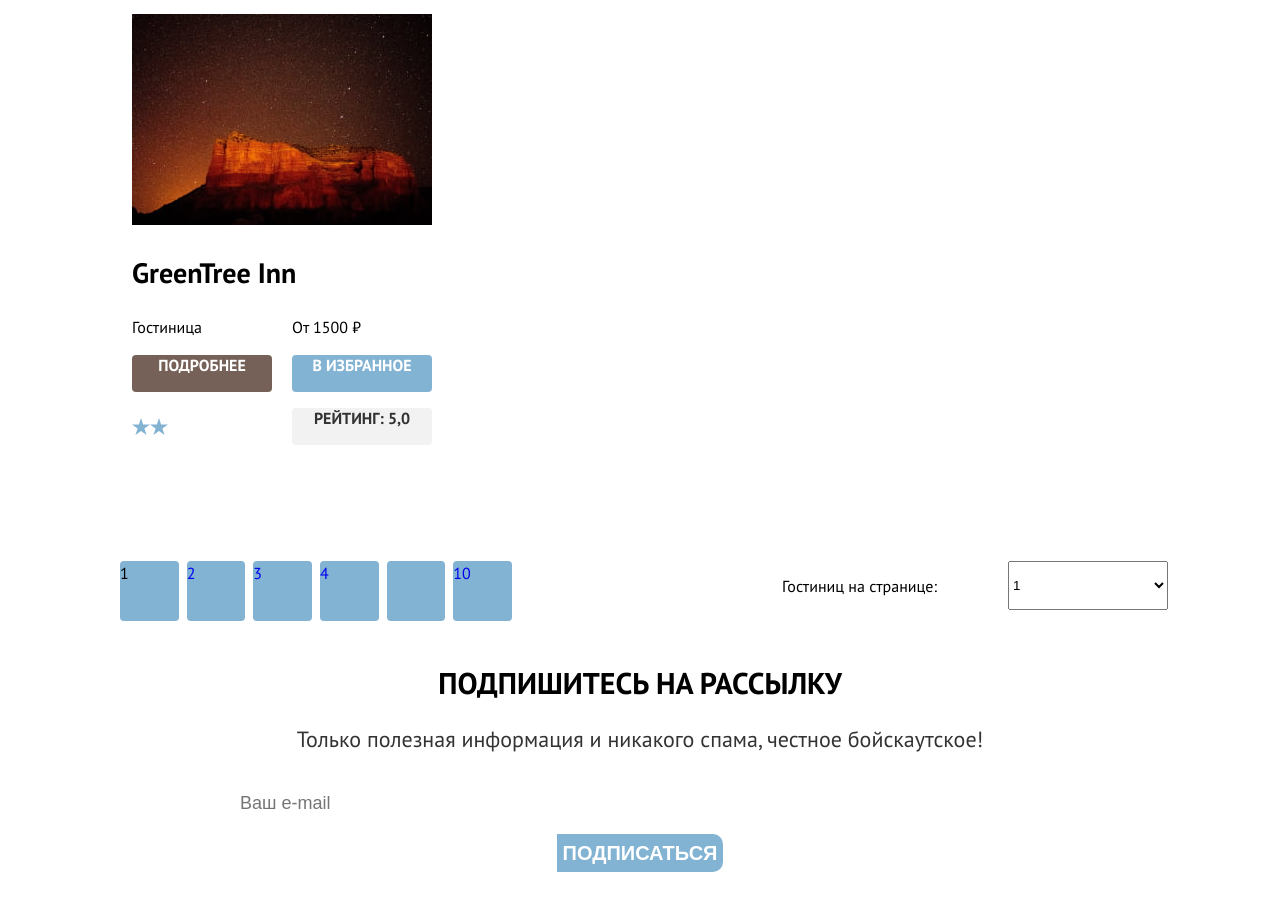
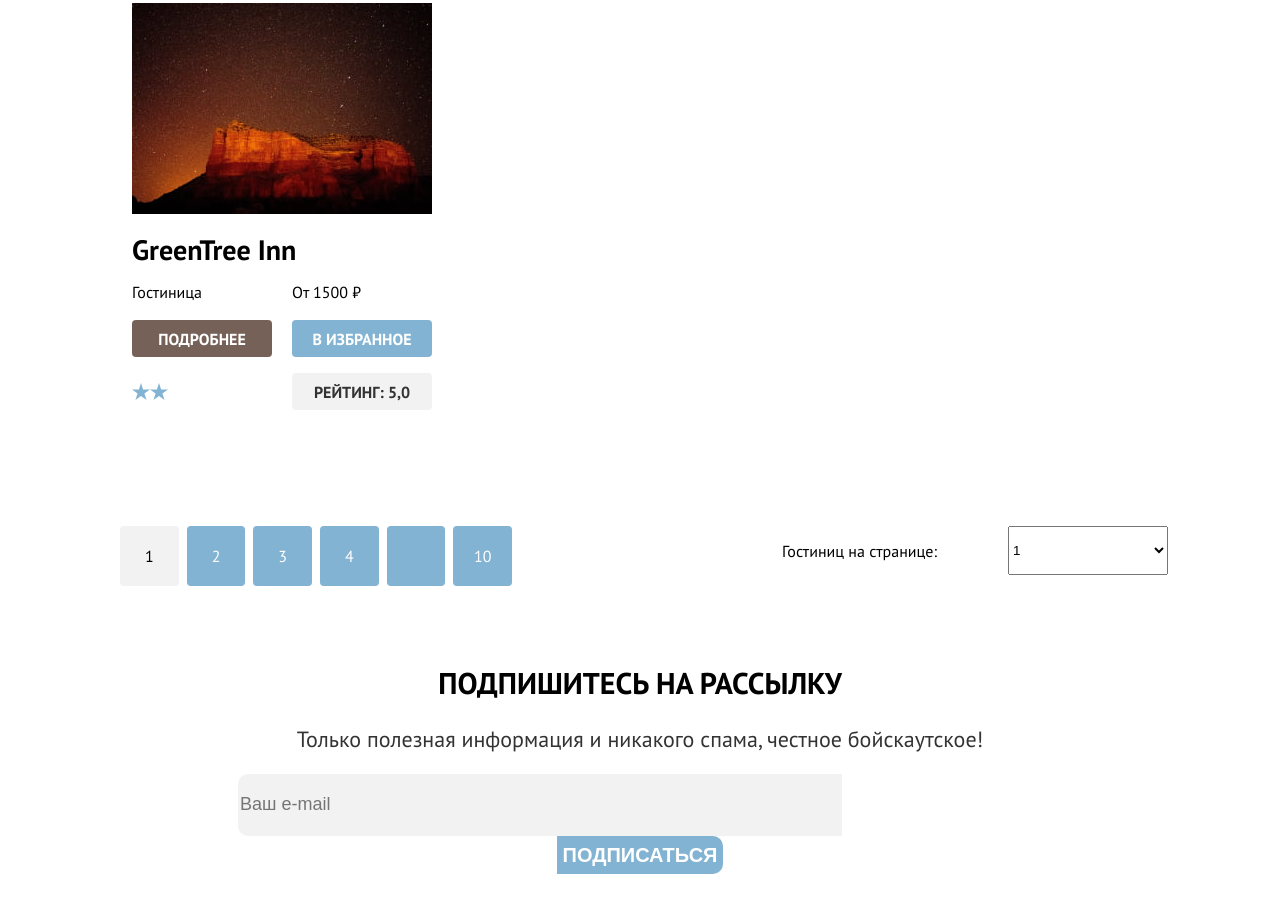
Before and after one commit to htmlacademy-htmlcss/2059909-sedona-34, a plain HTML site: page catalog.html in a window 1280 px wide. Shown: the part 1066-1978 px from the top of the page. Drawn offline with Linux system fonts and the light colour scheme.

Commit message:
Работает над замечаниями наставника

```diff
--- a/styles/styles.css
+++ b/styles/styles.css
@@ -379,12 +379,12 @@ body {
   font-weight: 400;
   font-size: 18px;
   line-height: 21px;
+  background-color: #F2F2F2;
   color: #000000;
   border: 0;
   border-radius: 10px 0px 0px 10px;
   width: 600px;
   height: 60px;
-  padding: 0;
   margin: 0px 400px 0px 200px;
 }
 
@@ -610,7 +610,7 @@ body {
 }
 
 .button-icon {
-  margin-left: 40px;
+  margin-left: 24px;
 }
 
 /*карточка отеля*/
@@ -638,9 +638,20 @@ body {
   width: 300px;
 }
 
+.search-hotel-card-image {
+  margin-bottom: 16px;
+  padding: 0;
+}
+
+.search-hotel-card-title {
+  margin: 0;
+  margin-bottom: 16px;
+}
+
 .search-hotel-card-list {
   display: flex;
   justify-content: space-between;
+  margin-bottom: 16px;
 }
 
 .search-hotel-card-item,
@@ -659,7 +670,9 @@ body {
 
 .search-hotel-card-button,
 .search-hotel-card-rating {
-  display: block;
+  display: flex;
+  align-items: center;
+  justify-content: center;
   width: 140px;
   height: 37px;
   text-align: center;
@@ -676,7 +689,7 @@ body {
 .hotel-card-button {
   display: flex;
   justify-content: space-between;
-  padding: 16px 0;
+  margin-bottom: 16px;
   width: 300px;
 }
 
@@ -708,6 +721,8 @@ body {
   margin: 0;
 }
 
+/*пагинация*/
+
 .hotel-pagination {
   display: flex;
   width: 1056px;
@@ -728,16 +743,27 @@ body {
 }
 
 .pagination-item {
-  display: block;
-  width: 60px;
-  height: 60px;
+  display: flex;
+  justify-content: center;
+  align-items: center;
+  flex-basis: 60px;
+  min-height: 60px;
   background-color: #82B3D3;
   border-radius: 4px;
   margin-left: 8px;
 }
 
+.pagination-item:nth-of-type(1) {
+  background-color:#F2F2F2;
+}
+
 .pagination-link {
   text-decoration: none;
+  color: #ffffff;
+}
+
+.pagination-current {
+  color: #000000;
 }
 
 .hotel-pagination-list {
```
